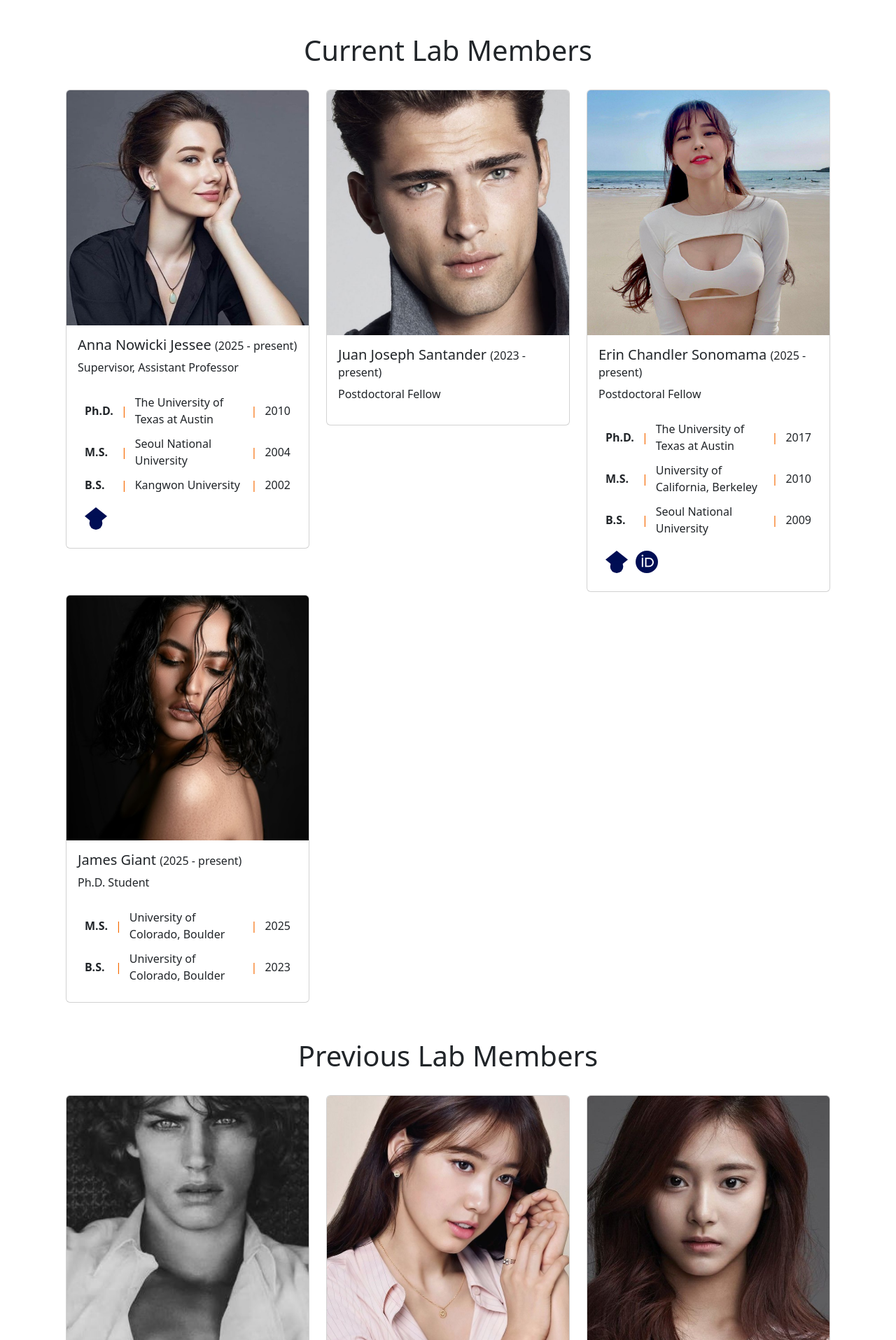
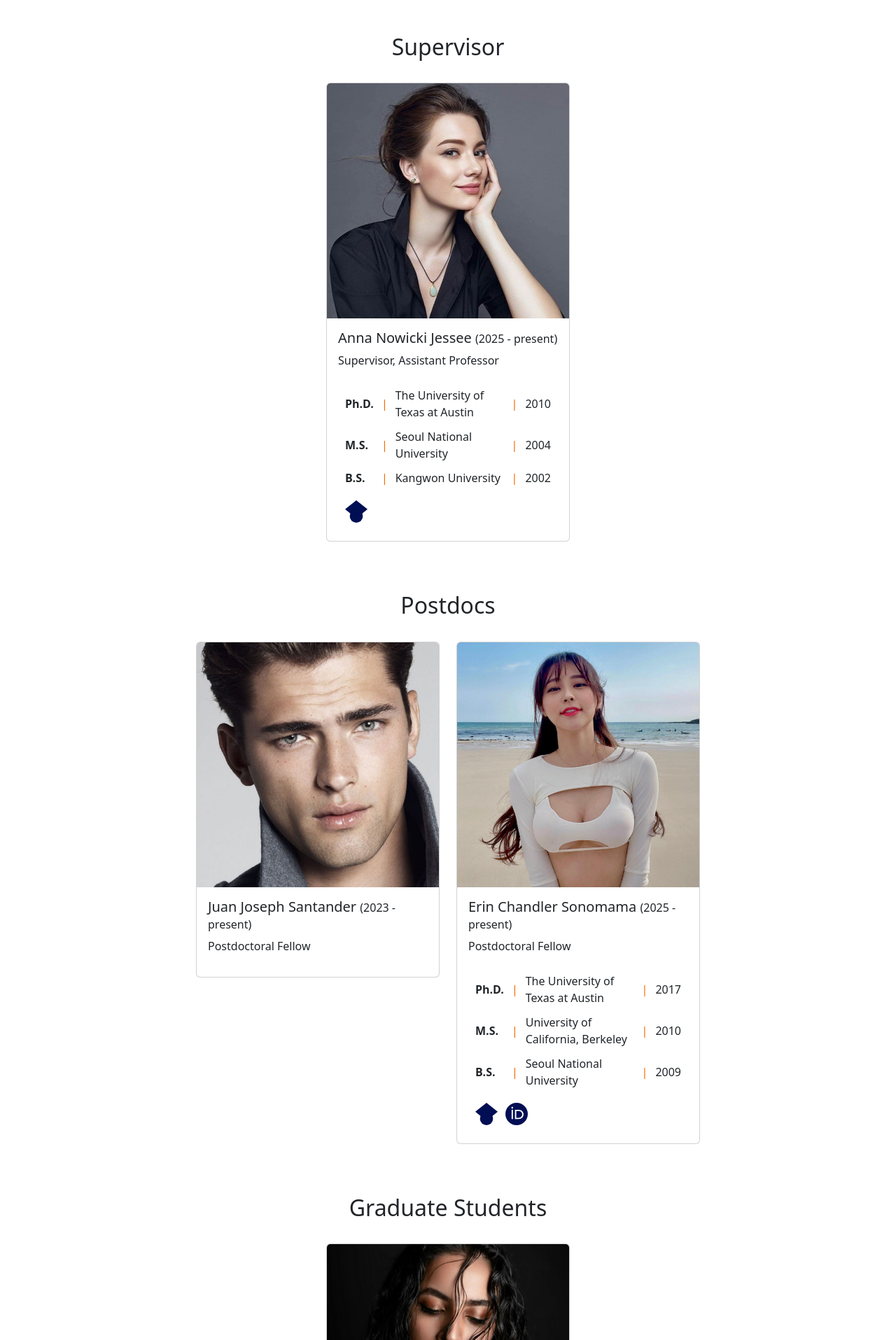
Before and after one commit to saewootuigim/edklab, a Django app: page /people/ in a window 1280 px wide. Shown: the part 132-2047 px from the top of the page at 70% size. Run offline with Django 5.2, Linux system fonts and the light colour scheme; data comes from the database, SQL or seed files in the repository; both versions use the stored data as it was after the commit; some libraries are stand-ins or nearby versions.

Commit message:
updated people tab

```diff
--- a/contact/admin.py
+++ b/contact/admin.py
@@ -1,4 +1 @@
 from django.contrib import admin
-from .models import ContactInfo
-
-admin.site.register(ContactInfo)
--- a/contact/views.py
+++ b/contact/views.py
@@ -1,10 +1,9 @@
 from django.views.generic import TemplateView
-from .models import ContactInfo
+
 
 class ContactView(TemplateView):
     template_name = 'contact/contact.html'
 
     def get_context_data(self, **kwargs):
         context = super().get_context_data(**kwargs)
-        context['contact_info'] = ContactInfo.objects.first()
         return context
--- a/main/templates/main/main_page.html
+++ b/main/templates/main/main_page.html
@@ -6,7 +6,7 @@
 
 {% block content %}
 <!-- Carousel -->
-<div class="p-0 mb-1">
+<div class="p-0 mb-5">
     <div id="home-screen-carousel" class="carousel slide" data-bs-ride="carousel">
 
         <!-- Indicators/dots -->
@@ -46,8 +46,8 @@
         </button>
     </div>
 </div>
-<div class="p-5 mt-1 rounded-3">
-    <h1 class="display-6 fw-bold pb-5">I will win a Nobel Prize.</h1>
+<div class="p-3 rounded-3">
+    <h1 class="display-6 fw-bold pb-4">I will win a Nobel Prize.</h1>
     <p class="col-md-9 fs-5">Chromatin architecture and transcription factor (TF) binding underpin cell-fate
         specification during development, but their mutual regulatory relationships remain unclear. Here we report an
         atlas of dynamic chromatin landscapes during stomatal cell-lineage progression, in which sequential cell-state
--- a/people/models.py
+++ b/people/models.py
@@ -1,5 +1,6 @@
 from django.db import models
 from django.core.validators import URLValidator
+from django.db.models import Case, When, IntegerField
 
 
 class Person(models.Model):
@@ -13,6 +14,7 @@ class Person(models.Model):
     title = models.CharField(max_length=50)
     year_start = models.PositiveIntegerField()
     year_finish = models.PositiveIntegerField(null=True, blank=True)  # Allow for ongoing members
+    position_after_finish = models.CharField(max_length=50, null=True, blank=True)
 
     # advertisement
     personal_website = models.URLField(validators=[URLValidator()], null=True, blank=True)
@@ -25,11 +27,25 @@ class Person(models.Model):
         return f"{self.first_name} {self.last_name}"
 
 
+class EducationQuerySet(models.QuerySet):
+    def ordered_by_degree(self):
+        degree_order = Case(
+            When(degree='Ph.D.', then=0),
+            When(degree='M.S.', then=1),
+            When(degree='B.S.', then=2),
+            default=3,
+            output_field=IntegerField(),
+        )
+        return self.annotate(degree_order=degree_order).order_by('degree_order', 'year_earned')
+
+
 class Education(models.Model):
     person = models.ForeignKey(Person, related_name='educations', on_delete=models.CASCADE)
     degree = models.CharField(max_length=5, null=True, blank=True)
     school = models.CharField(max_length=100, null=True, blank=True)
     year_earned = models.PositiveIntegerField(null=True, blank=True)
 
+    objects = EducationQuerySet.as_manager()
+
     def __str__(self):
         return f"{self.degree} {self.school} ({self.year_earned})"
--- /dev/null
+++ b/people/templates/people/card.html
@@ -0,0 +1,58 @@
+<div class="container">
+    <div class="row justify-content-center mb-4">
+        {% for member in members %}
+        <div class="col-12 col-sm-6 col-md-4 mb-4">
+            <div class="card">
+                <img src="/static/people/{{ member.first_name }} {{ member.last_name }}.jpg" class="card-img-top" style="min-height: 150px; max-height: 350px; object-fit:cover;" alt="...">
+                <div class="card-body">
+                    <h5 class="card-title">{{ member.first_name }} {% if member.middle_name %} {{ member.middle_name }} {% endif %} {{ member.last_name }} <span style="font-size:.8em;">({{ member.year_start }} - {% if member.year_finish %}{{ member.year_finish }}{% else %}present{% endif %})</span></h5>
+                    <p class="card-text">{{ member.title }}{% if member.position_after_finish %}<br/> now {{ member.position_after_finish }}{% endif %}</p>
+                    <table style="border-collapse: separate; border-spacing:9px;" class="w-100">
+                        <tbody>
+                            {% for education in member.educations.all %}
+                                <tr>
+                                    <td><strong>{{ education.degree }}</strong></td>
+                                    <td style="color:#F76900;">|</td>
+                                    <td>{{ education.school }}</td>
+                                    <td style="color:#F76900;">|</td>
+                                    <td>{{ education.year_earned }}</td>
+                                </tr>
+                            {% endfor %}
+                        </tbody>
+                    </table>
+                    <table style="border-collapse: separate; border-spacing:9px;">
+                        <tbody>
+                            <tr>
+                            {% if member.google_scholar %}
+                                <td><a href="{{ member.google_scholar }}" target="_blank" class="image-link text-dark">
+                                    <img src="/static/icons/googlescholar.svg" height="32" alt="google scholar logo">
+                                </a></td>
+                            {% endif %}
+                            {% if member.orcid %}
+                                <td><a href="https://orcid.org/{{ member.orcid }}" target="_blank" class="image-link text-dark">
+                                    <img src="/static/icons/ORCID_iD.svg" height="32" alt="orcid logo">
+                                </a></td>
+                            {% endif %}
+                            {% if member.linkedin %}
+                                <td><a href="{{ member.linkedin }}" target="_blank" class="image-link text-dark">
+                                    <img src="/static/icons/linkedin.svg" height="32" alt="linkedin logo">
+                                </a></td>
+                            {% endif %}
+                            {% if member.pubmed %}
+                                <td><a href="{{ member.pubmed }}" target="_blank" class="image-link text-dark">
+                                    <img src="/static/icons/pubmed.svg" height="32" alt="pubmed logo">
+                                </a></td>
+                            {% endif %}
+                        </tbody>
+                    </table>
+                    {% if member.personal_website %}
+                    <div class="container mt-1 mb-0">
+                        <a href="{{ member.personal_website }}" target="_blank" class="btn btn-secondary" style="margin-left: -15px;">Personal Website</a>
+                    </div>
+                    {% endif %}
+                </div>
+            </div>
+        </div>
+        {% endfor %}
+    </div>
+</div>
--- a/people/templates/people/people_list.html
+++ b/people/templates/people/people_list.html
@@ -2,70 +2,25 @@
 {% block title %}People{% endblock %}
 {% block content %}
 
-{% for members in people.members %}
-{% if forloop.first %}
-    <h1 class="text-center py-4" id="former-members">Current Lab Members</h1>
-{% else %}
-    <h1 class="text-center py-4" id="former-members">Previous Lab Members</h1>
+{% if people.current.supervisors %}
+    <h2 class="text-center py-4">Supervisor</h1>
+    {% include 'people/card.html' with members=people.current.supervisors %}
 {% endif %}
-<div class="container">
-    <div class="row mb-4">
-        {% for member in members %}
-        <div class="col-lg-4 col-sm-6 col-12 mb-1">
-            <div class="card">
-                <img src="/static/people/{{ member.first_name }} {{ member.last_name }}.jpg" class="card-img-top" style="min-height: 150px; max-height: 350px; object-fit:cover;" alt="...">
-                <div class="card-body">
-                    <h5 class="card-title">{{ member.first_name }} {% if member.middle_name %} {{ member.middle_name }} {% endif %} {{ member.last_name }} <span style="font-size:.8em;">({{ member.year_start }} - {% if member.year_finish %}{{ member.year_finish }}{% else %}present{% endif %})</span></h5>
-                    <p class="card-text">{{ member.title }}</p>
-                    <table style="border-collapse: separate; border-spacing:9px;" class="w-100">
-                        <tbody>
-                            {% for education in member.educations.all %}
-                                <tr>
-                                    <td><strong>{{ education.degree }}</strong></td>
-                                    <td style="color:#F76900;">|</td>
-                                    <td>{{ education.school }}</td>
-                                    <td style="color:#F76900;">|</td>
-                                    <td>{{ education.year_earned }}</td>
-                                </tr>
-                            {% endfor %}
-                        </tbody>
-                    </table>
-                    <!-- <a href="#" class="btn btn-primary">See more</a> -->
-                    <table style="border-collapse: separate; border-spacing:9px;">
-                        <tbody>
-                            <tr>
-                            {% if member.google_scholar %}
-                                <td><a href="{{ member.google_scholar }}" target="_blank" class="image-link text-dark">
-                                    <img src="/static/icons/googlescholar.svg" height="32" alt="google scholar logo">
-                                </a></td>
-                            {% endif %}
-                            {% if member.orcid %}
-                                <td><a href="{{ member.orcid }}" target="_blank" class="image-link text-dark">
-                                    <img src="/static/icons/ORCID_iD.svg" height="32" alt="orcid logo">
-                                </a></td>
-                            {% endif %}
-                            {% if member.linkedin %}
-                                <td><a href="{{ member.linkedin }}" target="_blank" class="image-link text-dark">
-                                    <img src="/static/icons/linkedin.svg" height="32" alt="linkedin logo">
-                                </a></td>
-                            {% endif %}
-                            {% if member.pubmed %}
-                                <td><a href="{{ member.pubmed }}" target="_blank" class="image-link text-dark">
-                                    <img src="/static/icons/pubmed.svg" height="32" alt="pubmed logo">
-                                </a></td>
-                            {% endif %}
-                        </tbody>
-                    </table>
-                    {% if member.personal_website %}
-                    <div class="container mt-1 mb-0">
-                        <a href="{{ member.personal_website }}" target="_blank" class="btn btn-secondary" style="margin-left: -15px;">Personal Website</a>
-                    </div>
-                    {% endif %}
-                </div>
-            </div>
-        </div>
-        {% endfor %}
-    </div>
-</div>
-{% endfor %}
+{% if people.current.postdocs %}
+    <h2 class="text-center py-4">Postdocs</h1>
+    {% include 'people/card.html' with members=people.current.postdocs %}
+{% endif %}
+{% if people.current.gradstudents %}
+    <h2 class="text-center py-4">Graduate Students</h1>
+    {% include 'people/card.html' with members=people.current.gradstudents %}
+{% endif %}
+{% if people.current.staffs %}
+    <h2 class="text-center py-4">Staffs</h1>
+    {% include 'people/card.html' with members=people.current.staffs %}
+{% endif %}
+
+{% if people.alum %}
+    <h2 class="text-center py-4">Lab Alumni</h1>
+    {% include 'people/card.html' with members=people.alum %}
+{% endif %}
 {% endblock %}
--- a/people/views.py
+++ b/people/views.py
@@ -10,12 +10,28 @@ class PeopleListView(ListView):
     context_object_name = 'people'
 
     def get_queryset(self):
-        current_year = date.today().year
+        # current members
+        cr = Person.objects.filter(year_finish__isnull=True)
+        # supervisor
+        crs = cr.filter(priority=1).order_by('year_start', 'first_name')
+        # postdocs
+        crp = cr.filter(priority=2).order_by('year_start', 'first_name')
+        # grad students
+        crg = cr.filter(priority=3).order_by('year_start', 'first_name')
+        # staffs
+        crf = cr.filter(priority=4).order_by('year_start', 'first_name')
+
+        # alumni
+        al = Person.objects.filter(year_finish__isnull=False).order_by('-year_finish', 'priority')
+
         people = {
-            'members' : [
-                Person.objects.filter(year_finish__isnull=True).order_by('priority','year_start','first_name'), # current members
-                Person.objects.filter(year_finish__isnull=False).order_by('year_finish','first_name') # previous members
-            ]
+            'current' : {
+                'supervisors': crs,
+                'postdocs': crp,
+                'gradstudents': crg,
+                'staffs': crf,
+            },
+            'alum' : al
         }
 
         return people
```
Also changed, not shown: contact/models.py (+0 -11 lines), contact/templates/contact/contact.html (+31 -4 lines), db.sqlite3, people/migrations/0005_alter_person_options_person_position_after_finish.py (added).
